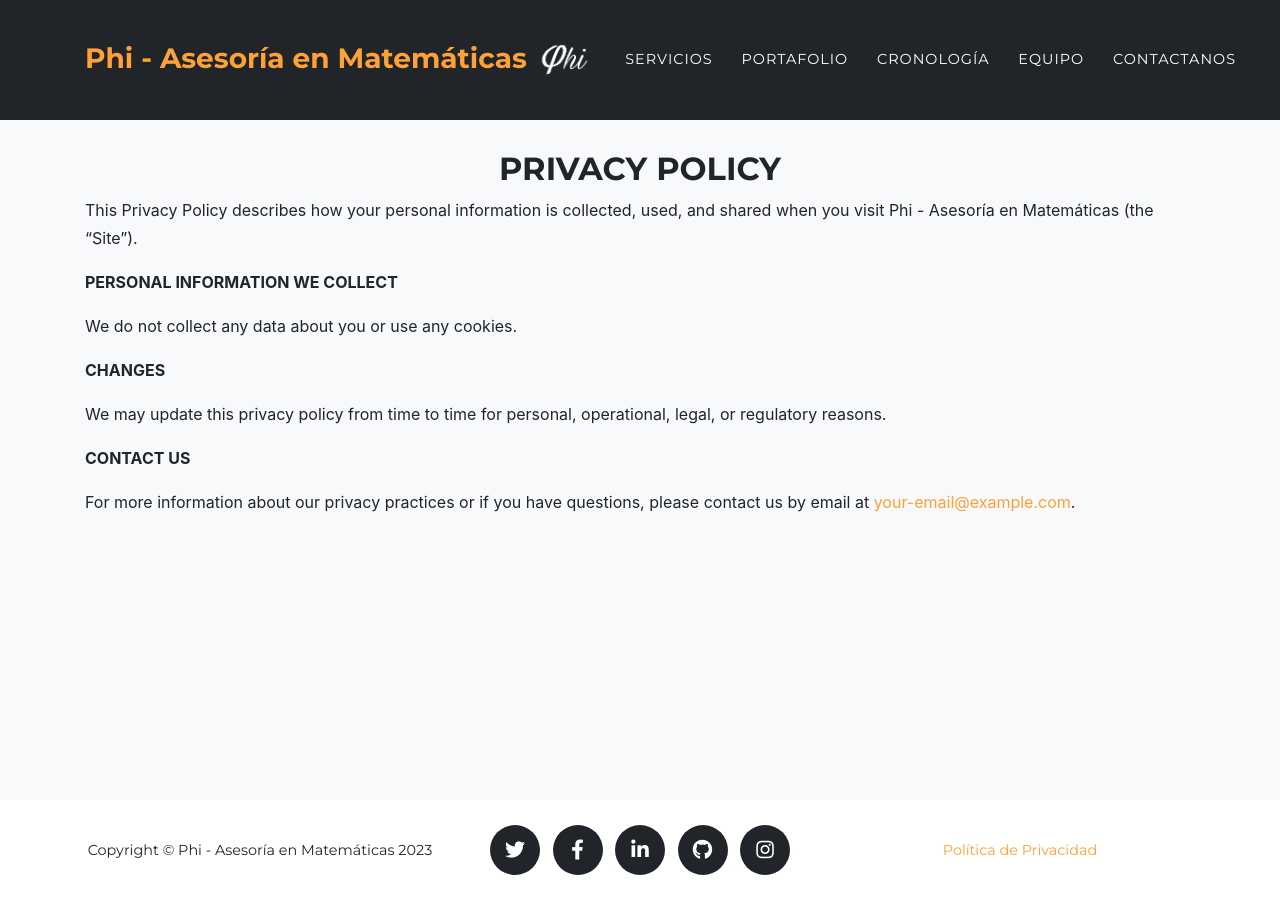
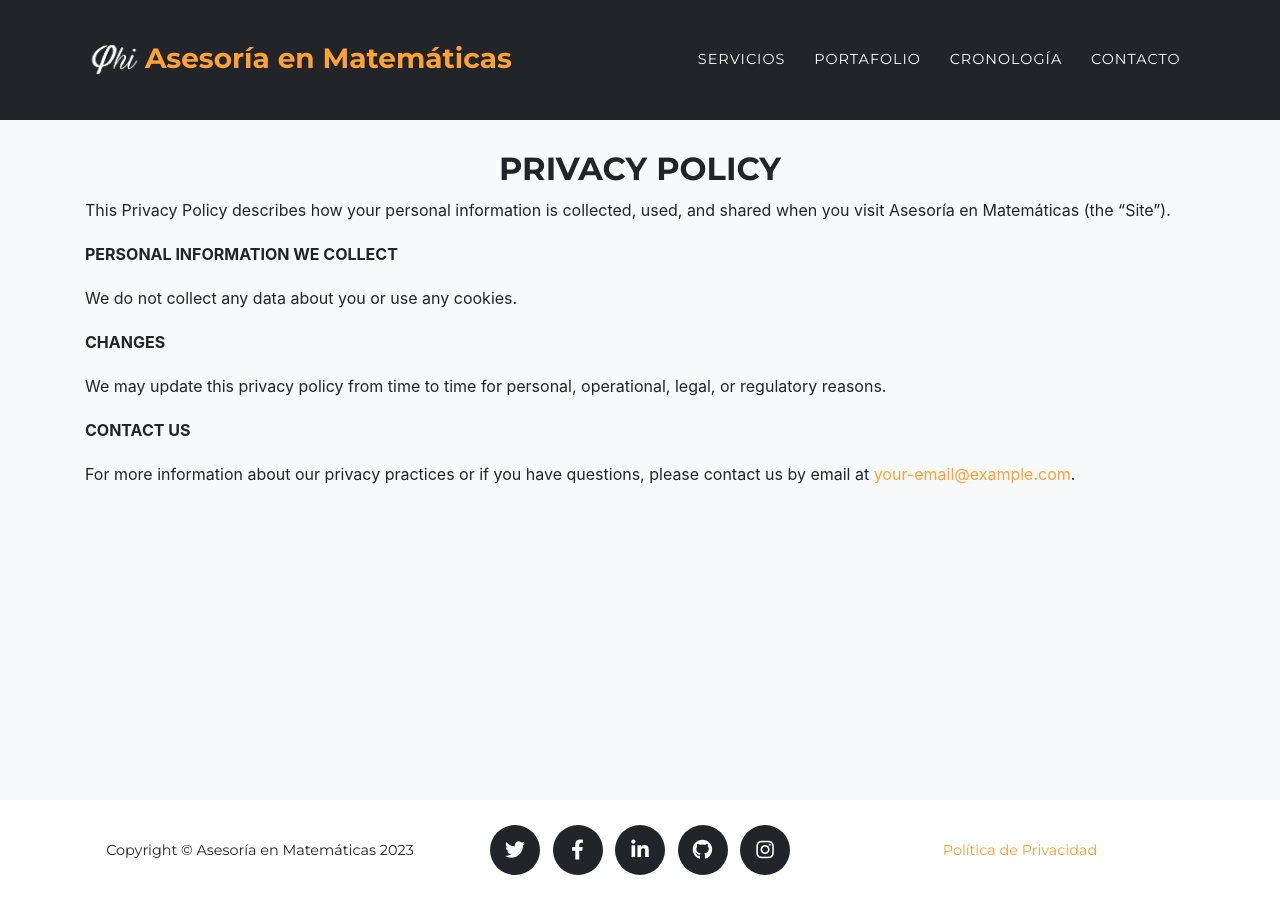
Before and after one commit to sau-c/Phi_asesoria, a Jekyll site: the page built from legal.md, in a window 1280 px wide. Built offline with Jekyll 4.4.1, drawn with Linux system fonts in a browser that asks for light colours; some web fonts are replaced.

Commit message:
Update img

```diff
--- a/_config.yml
+++ b/_config.yml
@@ -17,7 +17,7 @@ remote_theme: jekyll-agency
 url    : "https://sau-c.github.io" # the base hostname & protocol for your site, e.g. http://example.com
 baseurl: "/Phi_asesoria" # the subpath of your site, e.g. /blog
 
-title      : Phi - Asesoría en Matemáticas
+title      : Asesoría en Matemáticas
 email      : your-email@example.com #this is also the email contact forms will go to
 description: "Agency Bootstrap theme converted to a Jekyll theme, plus new features: Google Analytics, Markdown support, custom pages, and more!"
 author     : Profe Sau
--- a/_data/navigation.yml
+++ b/_data/navigation.yml
@@ -44,9 +44,7 @@ es: &DEFAULT_ES
       section: portafolio
     - title: "Cronología"
       section: cronologia
-    - title: "Equipo"
-      section: equipo
-    - title: "Contactanos"
+    - title: "Contacto"
       section: contacto
 es-ES:
   <<: *DEFAULT_ES
--- a/_includes/nav.html
+++ b/_includes/nav.html
@@ -6,14 +6,14 @@
 >
   <div class="container">
     <a class="navbar-brand js-scroll-trigger" href="{{ site.baseurl }}/#">
-      <!-- {%- if site.logo -%} -->
-      {{ site.title }}
+      {%- if site.logo -%}
       <img
         height="{{ site.logo.height | default: 52 }}"
         src="{{ site.logo.path }}"
+        alt="Logo de Mi Sitio"
       />
-
-      <!-- {%- else -%}  {%- endif -%} -->
+      {%- endif -%}
+      {{ site.title }} <!-- Agregar el título aquí -->
     </a>
     <button
       class="navbar-toggler navbar-toggler-right"
--- a/_layouts/home.html
+++ b/_layouts/home.html
@@ -8,5 +8,4 @@ layout: default
 {% include about.html %}
 {% include timeline.html %}
 {% include team.html %}
-{% include clients.html %}
 {% include contact.html %}
```
Also changed, not shown: assets/img/team/2.jpg.
